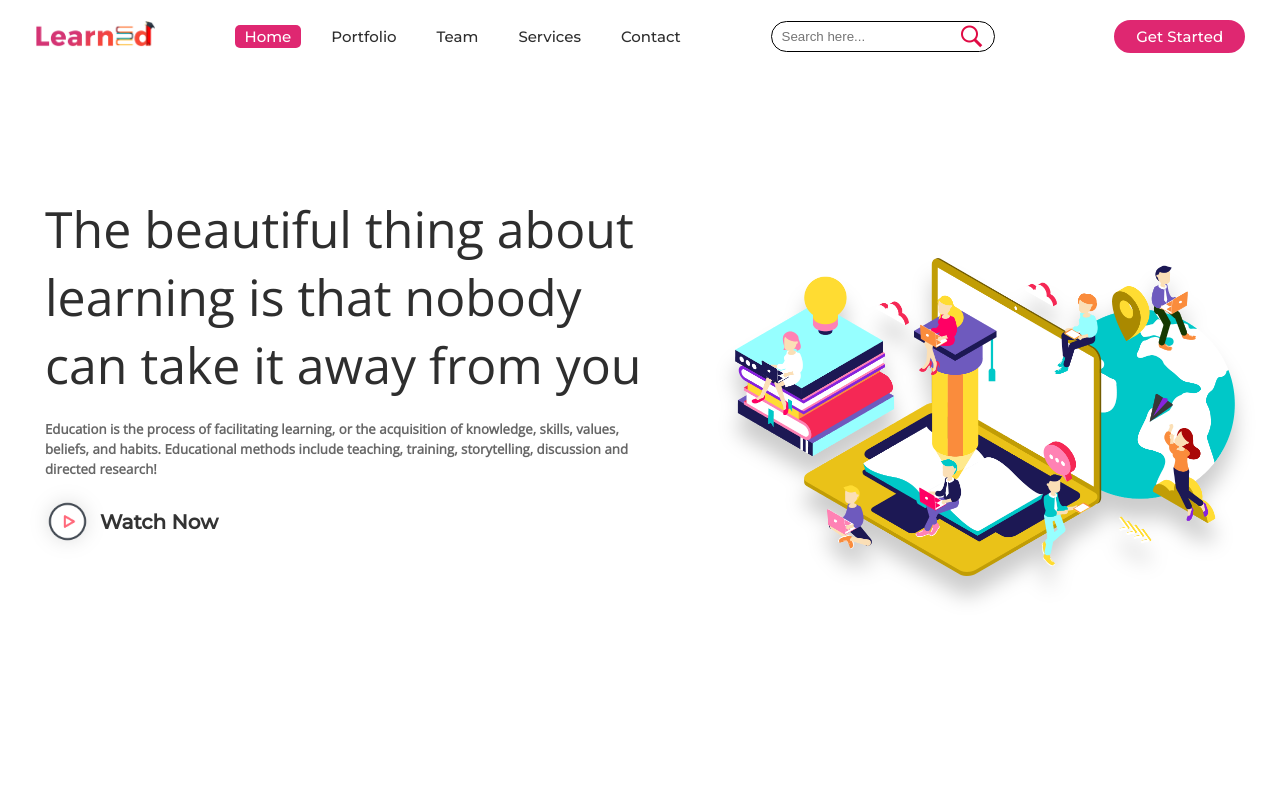
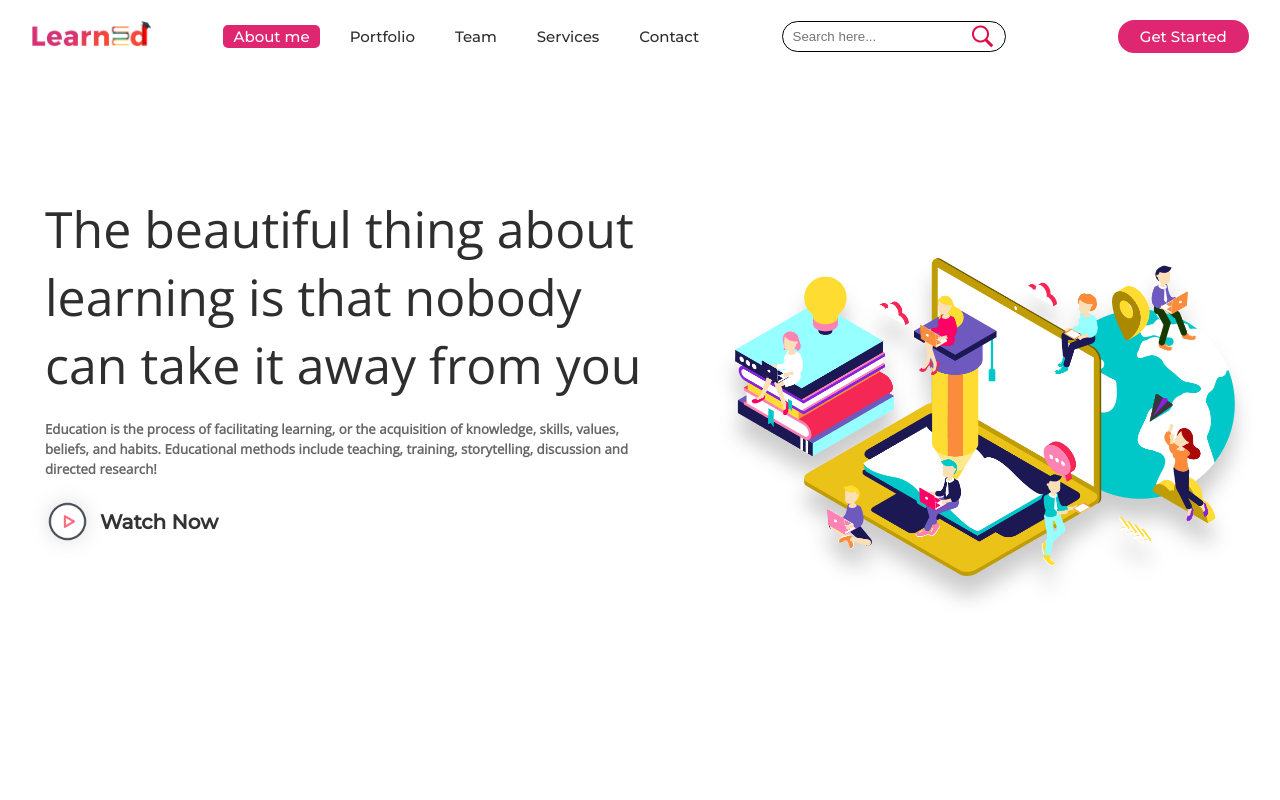
Before and after one commit to vedantsen905/education, a plain HTML site: page index.html in a window 1280 px wide. Shown: the top 800 px of the page. Drawn offline with nearby package versions, Linux system fonts and the light colour scheme.

Commit message:
Update index.html

```diff
--- a/index.html
+++ b/index.html
@@ -26,7 +26,7 @@
 		<nav>
 			<div class="logo"><img src="images/icon/logo.png" alt="logo"></div>
 			<ul>
-				<li><a class="active" href="">Home</a></li>
+				<li><a class="active" href="">About me</a></li>
 				<li><a href="#portfolio_section">Portfolio</a></li>
 				<li><a href="#team_section">Team</a></li>
 				<li><a href="#services_section">Services</a></li>
```
